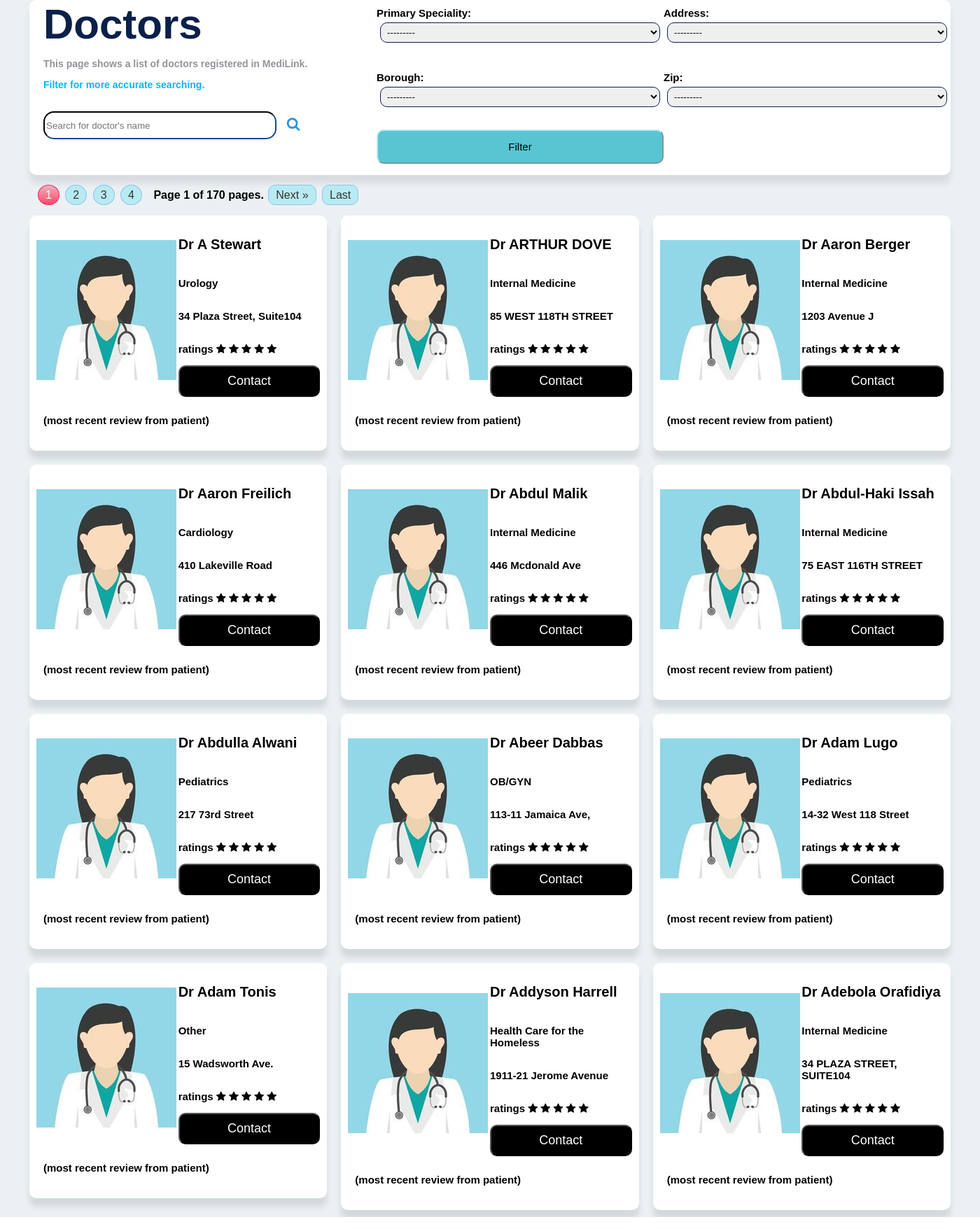
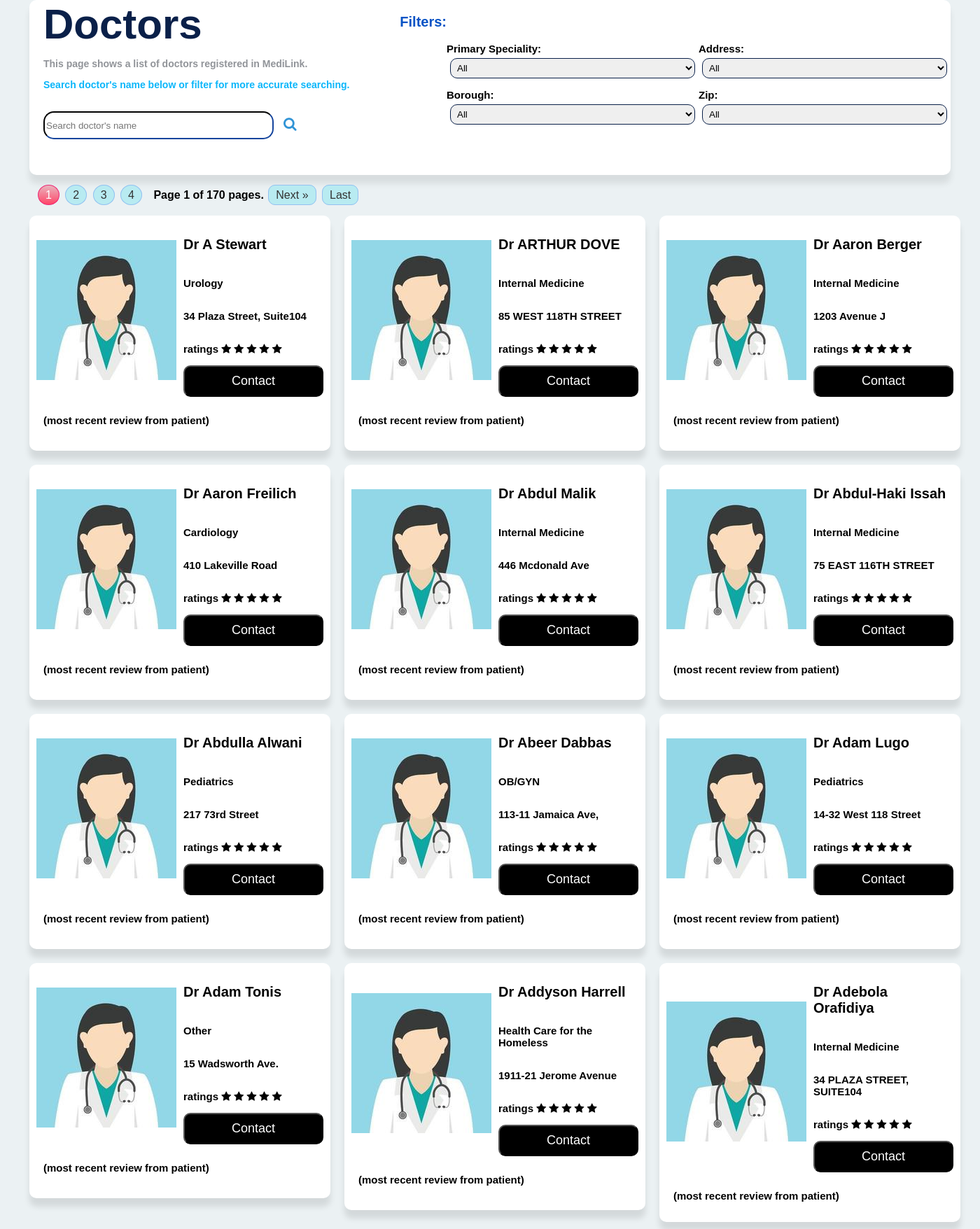
Before and after one commit to gcivil-nyu-org/Wednesday-Fall2023-Team-6, a Django app: page /doctor/ in a window 1400 px wide. Shown: the part 80-1836 px from the top of the page at 70% size. Run offline with Django 4.2, Linux system fonts and the light colour scheme; data comes from the database, SQL or seed files in the repository.

Commit message:
filter for doctor's page implemented

```diff
--- a/doctor/forms.py
+++ b/doctor/forms.py
@@ -8,28 +8,25 @@ class DoctorFilterForm(forms.Form):
         widget=forms.TextInput(
             attrs={
                 "class": "doctor-name-input",
-                "placeholder": "Search for doctor's name",
+                "placeholder": "Search doctor's name",
             }
         ),
         required=False,
     )
-    primary_speciality = forms.ModelChoiceField(
-        queryset=Doctor.objects.values_list("primary_speciality", flat=True).distinct(),
+    primary_speciality = forms.ChoiceField(
+        # queryset=Doctor.objects.values_list("primary_speciality", flat=True).distinct(),
         widget=forms.Select(attrs={"class": "custom-select"}),
         required=False,
     )
-    address = forms.ModelChoiceField(
-        queryset=Doctor.objects.values_list("address", flat=True).distinct(),
+    address = forms.ChoiceField(
         widget=forms.Select(attrs={"class": "custom-select"}),
         required=False,
     )
-    borough = forms.ModelChoiceField(
-        queryset=Doctor.objects.values_list("borough", flat=True).distinct(),
+    borough = forms.ChoiceField(
         widget=forms.Select(attrs={"class": "custom-select"}),
         required=False,
     )
-    zip = forms.ModelChoiceField(
-        queryset=Doctor.objects.values_list("zip", flat=True).distinct(),
+    zip = forms.ChoiceField(
         widget=forms.Select(attrs={"class": "custom-select"}),
         required=False,
     )
@@ -37,3 +34,50 @@ class DoctorFilterForm(forms.Form):
     class Meta:
         model = Doctor
         fields = ("name", "primary_speciality", "address", "borough", "zip")
+
+    def __init__(self, *args, **kwargs):
+        super(DoctorFilterForm, self).__init__(*args, **kwargs)
+
+        """
+        Get filter values from request parameters
+        to keep the searching value of users after redirecting the page
+        """
+        initial_values = {
+            "name": self.data.get("name", ""),
+            "primary_speciality": self.data.get("primary_speciality", "All"),
+            "address": self.data.get("address", "All"),
+            "borough": self.data.get("borough", "All"),
+            "zip": self.data.get("zip", "All"),
+        }
+
+        """
+        add "All" options for filter as the initial value
+        """
+        all_option = [("All", "All")]
+
+        # Add an "all" option to the fields
+        self.fields["name"].initial = initial_values["name"]
+
+        specialities = list(
+            Doctor.objects.values_list("primary_speciality", flat=True).distinct()
+        )
+        all_specialities = all_option + [
+            (speciality, speciality) for speciality in specialities
+        ]
+        self.fields["primary_speciality"].choices = all_specialities
+        self.fields["primary_speciality"].initial = initial_values["primary_speciality"]
+
+        addresses = list(Doctor.objects.values_list("address", flat=True).distinct())
+        all_address = all_option + [(address, address) for address in addresses]
+        self.fields["address"].choices = all_address
+        self.fields["address"].initial = initial_values["address"]
+
+        boroughs = list(Doctor.objects.values_list("borough", flat=True).distinct())
+        all_borough = all_option + [(borough, borough) for borough in boroughs]
+        self.fields["borough"].choices = all_borough
+        self.fields["borough"].initial = initial_values["borough"]
+
+        zip_codes = list(Doctor.objects.values_list("zip", flat=True).distinct())
+        all_zip = all_option + [(zip_code, zip_code) for zip_code in zip_codes]
+        self.fields["zip"].choices = all_zip
+        self.fields["zip"].initial = initial_values["zip"]
--- a/doctor/static/doctor/css/doctorListStyle.css
+++ b/doctor/static/doctor/css/doctorListStyle.css
@@ -51,14 +51,14 @@ nav p {
   color: #0a2049;
 }
 
-.search-and-filter h3{
+.search-and-filter h3 {
   padding-left: 20px;
   font-weight: bold;
   font-size: 14px;
   color: #919499;
 }
 
-.search-and-filter h2{
+.search-and-filter h2 {
   padding-left: 20px;
   font-weight: bold;
   font-size: 14px;
@@ -69,7 +69,7 @@ nav p {
   flex: 1;
 }
 
-.form-name-input{
+.form-name-input {
   margin-top: 30px;
   padding-left: 20px;
 }
@@ -81,10 +81,18 @@ nav p {
   border-color: #0a2049;
 }
 
+.filter-title {
+  margin-left: 40px;
+  font-weight: bold;
+  font-size: 20px;
+  color: #0753c5;
+}
+
 .filter-right-column {
   flex: 1;
   display: flex;
   flex-direction: row;
+  align-items: center;
 }
 
 .filter-form {
@@ -92,15 +100,25 @@ nav p {
   grid-template-columns: 1fr 1fr;
 }
 
-.filter-form button{
-    width: 100%;
+.filter-form button {
+  width: 80%;
   font-size: 15px;
   font-family: Arial, sans-serif;
   color: rgb(0, 0, 0);
   background-color: rgb(89, 197, 211);
   border-radius: 10px;
   border-color: #b8ebf1;
-    margin-right: 1px;
+  cursor: pointer;
+}
+
+.filter-form button:hover {
+  width: 80%;
+  font-size: 15px;
+  font-family: Arial, sans-serif;
+  color: rgb(0, 0, 0);
+  background-color: rgb(89, 142, 211);
+  border-radius: 10px;
+  border-color: #b8ebf1;
 }
 
 .form-group {
@@ -108,14 +126,14 @@ nav p {
   flex-direction: column;
 }
 
-.form-group label{
+.form-group label {
   margin-top: 10px;
   font-size: 15px;
   font-weight: bold;
 }
 
 .custom-select {
-    width: 400px;
+  width: 350px;
   padding: 5px;
   margin: 5px;
   border: 1px solid #ccc;
@@ -128,10 +146,19 @@ nav p {
 .search {
   padding-left: 10px;
   background-color: #fff;
-    border-color: #fff;
   border: 0px;
   font-size: 20px;
   color: #3194d6;
+  cursor: pointer;
+}
+
+.search:hover {
+  padding-left: 10px;
+  background-color: #ffffff;
+  border: 0px;
+  font-size: 20px;
+  color: #315dd6;
+  cursor: pointer;
 }
 
 .doctor-list {
@@ -166,7 +193,7 @@ nav p {
   margin-bottom: 20px;
 }
 
-.pagination span{
+.pagination span {
   font-weight: bold;
 }
 
@@ -176,7 +203,10 @@ nav p {
   border-radius: 50%;
 }
 
-.prev, .next, .first, .last {
+.prev,
+.next,
+.first,
+.last {
   text-decoration: none;
   background-color: #b8ebf1;
   border-radius: 10px;
@@ -186,7 +216,7 @@ nav p {
   margin: 10px 2px;
 }
 
-.page{
+.page {
   text-decoration: none;
   background-color: #b8ebf1;
   border-radius: 50%;
@@ -196,12 +226,16 @@ nav p {
   margin: 10px 2px;
 }
 
-.page:hover, .prev:hover, .next:hover, .first:hover, .last:hover {
+.page:hover,
+.prev:hover,
+.next:hover,
+.first:hover,
+.last:hover {
   background-color: #ebb3b3;
   cursor: pointer;
 }
 
-.page.active{
+.page.active {
   color: #fff;
   background-image: linear-gradient(#e9b4bd, #ff4568);
   border: 1px solid #f32775;
@@ -216,7 +250,7 @@ nav p {
   align-items: center;
   border-radius: 10px;
   max-height: 350px;
-  min-width: 400px;
+  min-width: 410px;
   box-shadow: 0 12px 8px rgba(0, 0, 0, 0.1);
 }
 
@@ -228,6 +262,7 @@ nav p {
   flex: 1;
   display: flex;
   align-items: center;
+  margin-right: 5px;
 }
 
 .card-right-column {
@@ -235,6 +270,7 @@ nav p {
   display: flex;
   flex-direction: column;
   position: relative;
+  margin-left: 5px;
 }
 
 .card-avatar {
@@ -247,16 +283,17 @@ nav p {
   font-size: 15px;
 }
 
-.card p{
+.card p {
   font-weight: 900;
   font-size: 20px;
+  margin-right: 3px;
 }
 
-.card h3{
+.card h3 {
   font-size: 15px;
 }
 
-.book-appointment{
+.book-appointment {
   position: sticky;
   bottom: 0;
   background-color: rgb(0, 0, 0);
@@ -267,7 +304,7 @@ nav p {
   width: 100%;
 }
 
-.doctor-list button:hover{
+.doctor-list button:hover {
   position: sticky;
   bottom: 0;
   background: #040d5f;
@@ -277,3 +314,11 @@ nav p {
   cursor: pointer;
   width: 100%;
 }
+
+/* no result */
+.no-result {
+  padding-left: 20px;
+  font-weight: bold;
+  width: 700px;
+  font-size: 30px;
+}
--- a/doctor/static/doctor/javascript/doctor_list.js
+++ b/doctor/static/doctor/javascript/doctor_list.js
@@ -1,16 +1,6 @@
-//  handle the pagination of active status
-
-let page = document.getElementById("page-numbers")
-
-let currentValue = 1
-
-
-function activePage() {
-    console.log(event)
-    for (p of page) {
-        p.classList.remove("active");
-        console.log(p.classList)
-    }
-    event.target.classList.add("active")
-    currentValue = event.target.value;
+// add event listener for filter-form
+// filter.js
+function handleFilterChange() {
+  var form = document.getElementById("filter-form");
+  form.submit();
 }
--- a/doctor/templates/doctor/doctor_list.html
+++ b/doctor/templates/doctor/doctor_list.html
@@ -22,7 +22,7 @@
         <div class="filter-left-column">
             <span>Doctors</span>
             <h3>This page shows a list of doctors registered in MediLink.</h3>
-            <h2>Filter for more accurate searching.</h2>
+            <h2>Search doctor's name below or filter for more accurate searching.</h2>
             <form method="get">
                 {% csrf_token %}
                 <div class="form-name-input">
@@ -33,8 +33,11 @@
                 </div>
             </form>
         </div>
+        <div class="filter-title">
+            <p>Filters:</p>
+        </div>
         <div class="filter-right-column">
-            <form method="get" class="filter-form">
+            <form method="get" class="filter-form" id="filter-form" onchange="handleFilterChange()">
                 {% csrf_token %}
                 <div class="form-group">
                     <label for="{{ filter_form.primary_speciality.id_for_label }}">Primary Speciality:</label>
@@ -52,7 +55,7 @@
                     <label for="{{ filter_form.zip.id_for_label }}">Zip:</label>
                     {{ filter_form.zip }}
                 </div>
-                <button type="submit">Filter</button>
+                <button type="submit" hidden></button>
             </form>
         </div>
     </div>
@@ -68,9 +71,9 @@
             {% for num in doctor_list.paginator.page_range %}
 
             {% if doctor_list.number == num %}
-            <a href="?page={{ num }}" class="page active" onclick="activePage()">{{ num }}</a>
+            <a href="?page={{ num }}" class="page active">{{ num }}</a>
             {% elif num > doctor_list.number|add:'-4' and num < doctor_list.number|add:'4' %} <a href="?page={{ num }}"
-                class="page" onclick="activePage()">{{ num }}</a>
+                class="page">{{ num }}</a>
                 {% endif %}
                 {% endfor %}
 
@@ -124,7 +127,10 @@
     </div>
 
     {% else %}
-    <p>No doctors are available</p>
+    <p class="no-result">
+        Sorry, no doctors are available based on your search, please
+        clear the filters and try again.
+    </p>
     {% endif %}
 </body>
 
--- a/doctor/views.py
+++ b/doctor/views.py
@@ -35,31 +35,57 @@ class DoctorListView(generic.ListView):
         filter backend implementation
         """
         if filter_form.is_valid():
+            name = filter_form.cleaned_data.get("name")
             primary_speciality = filter_form.cleaned_data.get("primary_speciality")
             address = filter_form.cleaned_data.get("address")
             borough = filter_form.cleaned_data.get("borough")
             zip_code = filter_form.cleaned_data.get("zip")
 
-            if primary_speciality:
+            if name:
+                """
+                to make the name contains the input name
+                """
+                doctors = doctors.filter(name__contains=name)
+            if primary_speciality and primary_speciality != "All":
                 doctors = doctors.filter(primary_speciality=primary_speciality)
-            if address:
+            if address and address != "All":
                 doctors = doctors.filter(address=address)
-            if borough:
+            if borough and borough != "All":
                 doctors = doctors.filter(borough=borough)
-            if zip_code:
+            if zip_code and zip_code != "All":
                 doctors = doctors.filter(zip=zip_code)
 
         return doctors
 
     def get_context_data(self, **kwargs):
         context = super().get_context_data(**kwargs)
-        # Pagination
+
+        """
+        Pagination use the paginator to make pagination,
+        which contains two variables,
+        the first one is the context doctor list from get_queryset,
+        the second one is the quantity of the page items.
+        """
         paginator = Paginator(context["doctor_list"], 12)
         page_number = self.request.GET.get("page")
         doctor_list = paginator.get_page(page_number)
         context["doctor_list"] = doctor_list
 
-        context["filter_form"] = DoctorFilterForm()
+        # Get filter parameters from the URL
+        primary_speciality = self.request.GET.get("primary_speciality", "all")
+        address = self.request.GET.get("address", "all")
+        borough = self.request.GET.get("borough", "all")
+        zip = self.request.GET.get("zip_code", "all")
+        name = self.request.GET.get("name", "")
+        context["filter_form"] = DoctorFilterForm(
+            initial={
+                "primary_speciality": primary_speciality,
+                "address": address,
+                "borough": borough,
+                "zip_code": zip,
+                "name": name,
+            }
+        )
         return context
 
 
```
Also changed, not shown: .travis.yml. Lines whose indentation alone changed are shown as unchanged.
